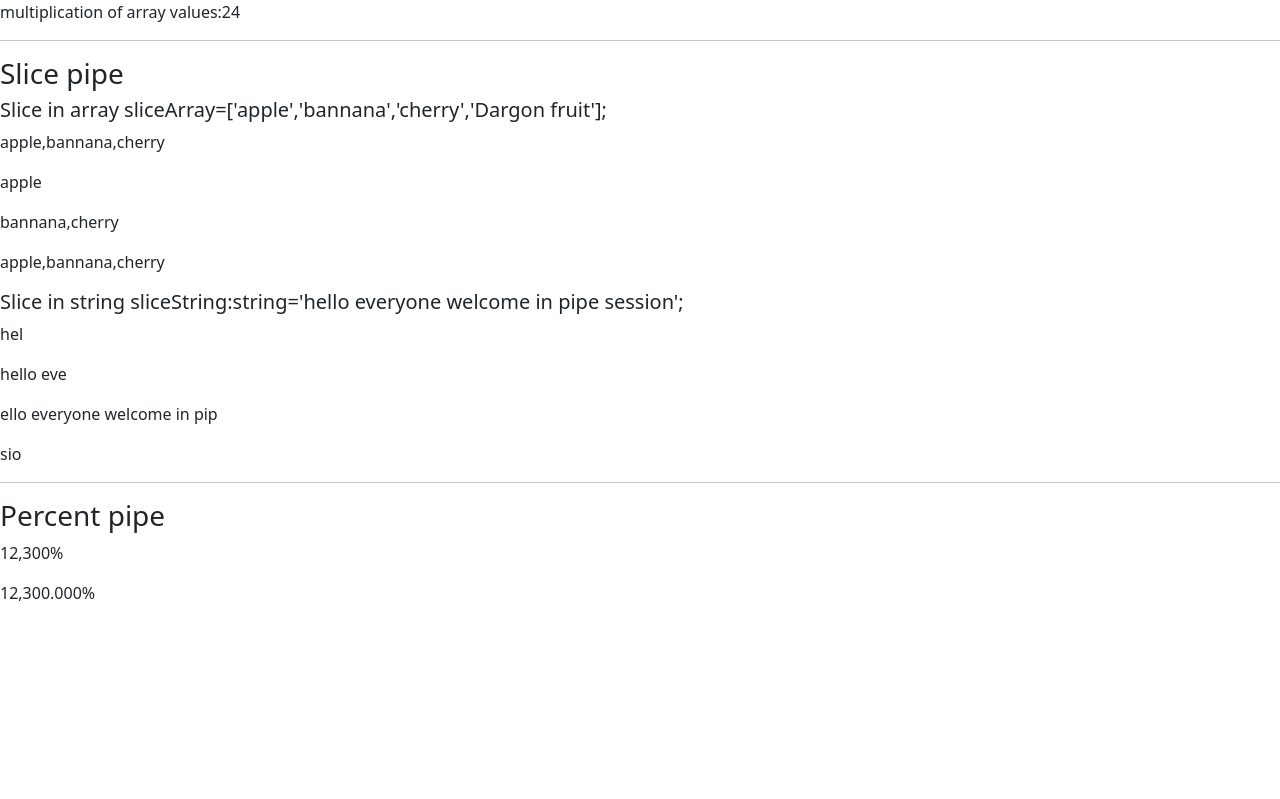
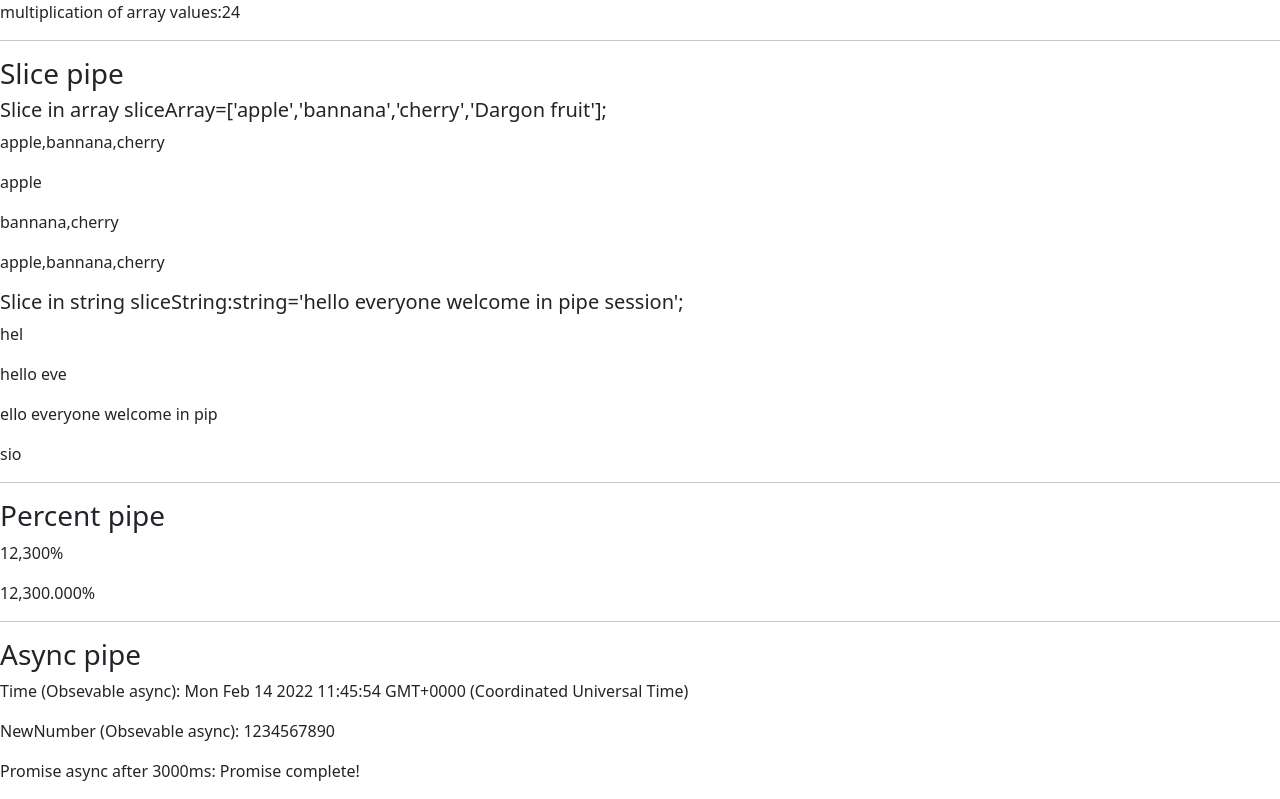
Before and after one commit to kunjal-tagline/ng-learning, an Angular app: page / in a window 1280 px wide. Shown: the part 1515-2314 px from the top of the page. Before the commit the page ends 2136 px from the top, so only its background shows below. Built offline with nearby package versions, Linux system fonts and the light colour scheme.

Commit message:
async pipe impelement

```diff
--- a/src/app/app.component.html
+++ b/src/app/app.component.html
@@ -4,4 +4,6 @@
 <app-currencypipe></app-currencypipe>
 <hr>
 <app-slicepipe></app-slicepipe>
+<hr>
+<app-asyncpipe></app-asyncpipe>
 <router-outlet></router-outlet>
--- a/src/app/app.component.ts
+++ b/src/app/app.component.ts
@@ -6,5 +6,5 @@ import { Component } from '@angular/core';
   styleUrls: ['./app.component.scss']
 })
 export class AppComponent {
-  title = 'routingpractical';
+  title = 'pipe';
 }
--- a/src/app/asyncpipe/asyncpipe.component.html
+++ b/src/app/asyncpipe/asyncpipe.component.html
@@ -1 +1,4 @@
-<p>asyncpipe works!</p>
+<h3>Async pipe </h3>
+<p>Time (Obsevable async):  {{time | async}}</p>
+<p>NewNumber (Obsevable async):  {{newNumber | async}}</p>
+<p>Promise async after 3000ms:  {{promise | async}}</p>
--- a/src/app/asyncpipe/asyncpipe.component.ts
+++ b/src/app/asyncpipe/asyncpipe.component.ts
@@ -1,4 +1,7 @@
 import { Component, OnInit } from '@angular/core';
+import { Observer } from 'rxjs';
+import { Observable } from 'rxjs/internal/Observable';
+
 
 @Component({
   selector: 'app-asyncpipe',
@@ -6,10 +9,26 @@ import { Component, OnInit } from '@angular/core';
   styleUrls: ['./asyncpipe.component.scss']
 })
 export class AsyncpipeComponent implements OnInit {
+  public promise: Promise<string> | undefined;
 
-  constructor() { }
+  constructor() {
+    this.promise=this.getPromise();
+  }
 
   ngOnInit(): void {
   }
 
+  public time = new Observable<string>((observer: Observer<string>) => {
+    setInterval(() => observer.next(new Date().toString()), 1000);
+  });
+
+  public newNumber = new Observable<number>((observer: Observer<number>) => {
+    setInterval(() => observer.next(1234567890), 1000);
+  });
+
+  getPromise(): Promise<string> {
+    return new Promise((resolve, reject) => {
+      setTimeout(() => resolve("Promise complete!"), 3000);
+    });
+ }
 }
```
